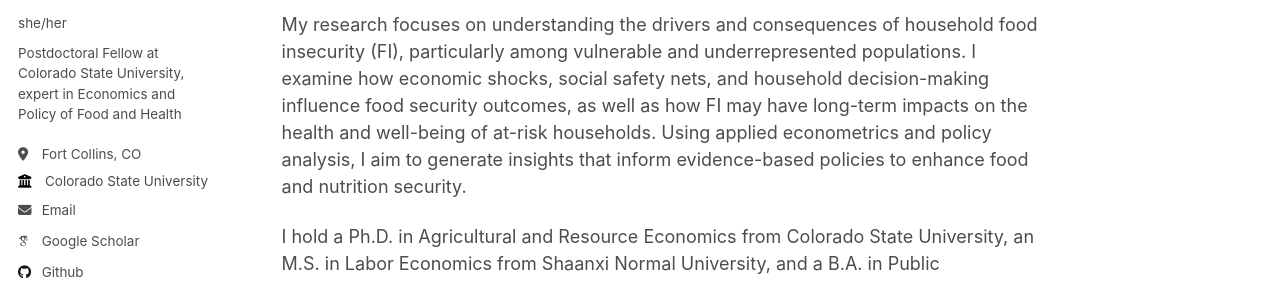
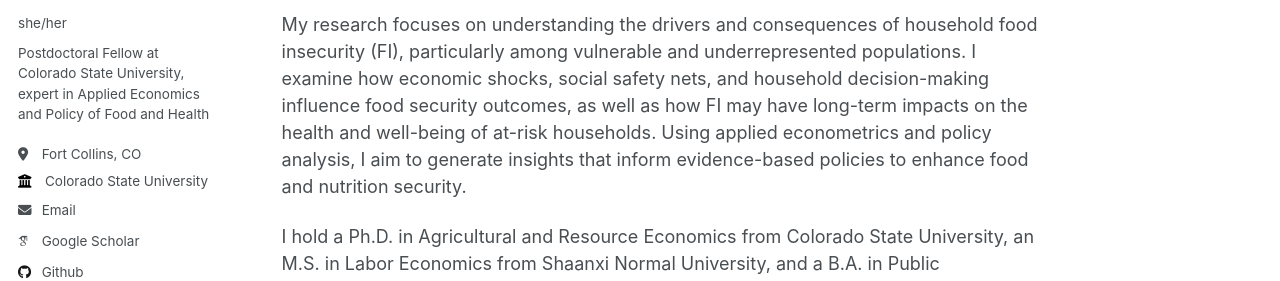
Before and after one commit to Siwen0625/Siwen0625.github.io, a Jekyll site: the page built from _pages/about.md, in a window 1280 px wide. Shown: the part 269-550 px from the top of the page. Built offline with Jekyll 4.4.1, drawn with Linux system fonts in a browser that asks for light colours; some web fonts are replaced.

Commit message:
Update _config.yml

```diff
--- a/_config.yml
+++ b/_config.yml
@@ -24,7 +24,7 @@ author:
   avatar           : "files/sz.jpeg"
   name             : "Siwen Zhou"
   pronouns         : "she/her"
-  bio              : "Postdoctoral Fellow at Colorado State University, expert in Economics and Policy of Food and Health"
+  bio              : "Postdoctoral Fellow at Colorado State University, expert in Applied Economics and Policy of Food and Health"
   location         : "Fort Collins, CO"
   employer         : "Colorado State University"
   uri              : # URL
```
